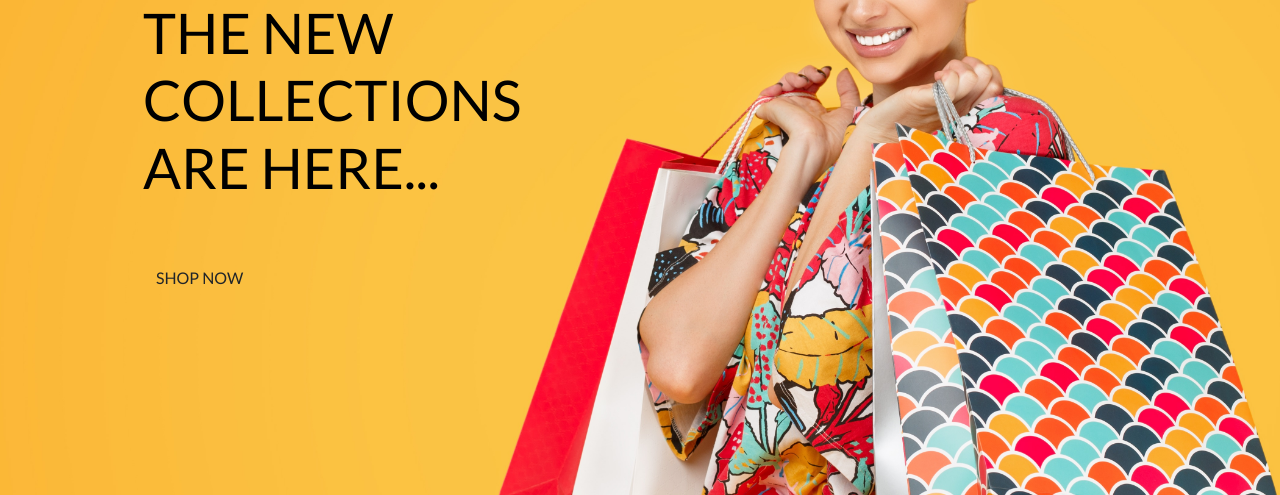
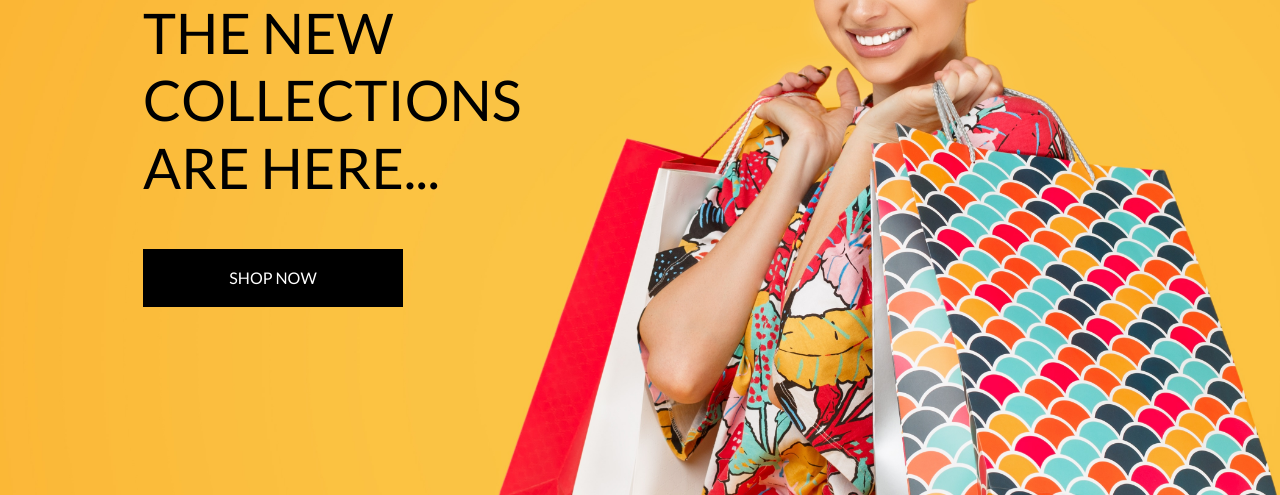
Before and after one commit to lilblupig/ci-16-boutique-ado-v1, a Django app: page / in a window 1280 px wide. Shown: the part 305-800 px from the top of the page. Run offline with Django 3.2, Linux system fonts and the light colour scheme; some libraries are stand-ins or nearby versions.

Commit message:
Fix class typo on shop now button

```diff
--- a/home/templates/home/index.html
+++ b/home/templates/home/index.html
@@ -18,7 +18,7 @@
                 <h1 class="display-4 logo-font text-black">The new collections are here...</h1>
                 <div class="my-5">
                     <h4>
-                        <a href="" class="shop-now-btn btn btn-large rounded-0 text-uppercase py-3">Shop Now</a>
+                        <a href="" class="shop-now-button btn btn-large rounded-0 text-uppercase py-3">Shop Now</a>
                     </h4>
                 </div>
             </div>
```
